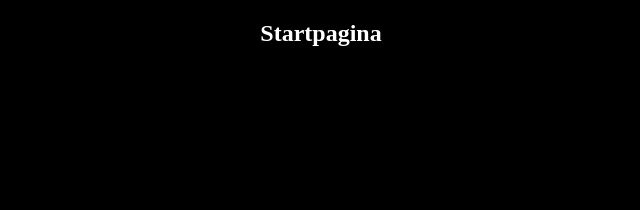
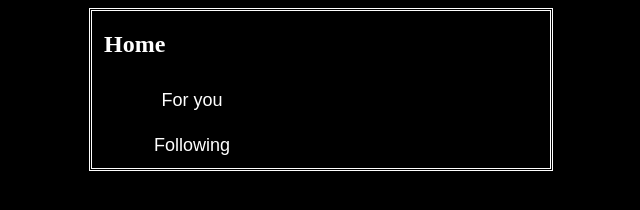
Before and after one commit to DonTeuni/Twitter_remake, a plain HTML site: page index.html in a window 1280 px wide. Shown: the whole page, without its empty margins (319-959 px from the left). Drawn offline with Linux system fonts and the light colour scheme.

Commit message:
Update
Begin van de hoofdpage

```diff
--- a/index.html
+++ b/index.html
@@ -12,7 +12,10 @@
 
 <section class="border-h1">
 
-    <h1 class="homepage-h1">Startpagina</h1>
+    <h1 class="homepage-h1">Home</h1>
+
+    <button class="fyp-button">For you</button>
+    <button class="fyp-button-2">Following</button>
 
 </section>
 
--- a/style.css
+++ b/style.css
@@ -1,6 +1,16 @@
 body {
 
     background-color: black;
+    padding: 0;
+
+}
+
+.border-h1 {
+
+    border-color: white;
+    border-style: double;
+    margin-right: 25em;
+    margin-left: 25em;
 
 }
 
@@ -8,6 +18,46 @@ body {
 
     color: white;
     display: flex;
-    justify-content: center;
+    margin-left: 0.5em;
 
 }
+
+.fyp-button{
+
+    border: none;
+    font-size: large;
+    color: white;
+    background-color: black;
+    width: 200px;
+    margin-right: 5em;
+    padding: 12px;
+    text-align: center;
+    margin-left: 0;
+
+}
+
+.fyp-button-2{
+
+    border: none;
+    font-size: large;
+    color: white;
+    background-color: black;
+    width: 200px;
+    margin-right: 5em;
+    padding: 12px;
+
+}
+
+.fyp-button:hover{
+
+    background-color: gray;
+    color: white;
+
+}
+
+.fyp-button-2:hover{
+
+    background-color: gray;
+    color: white;
+
+}
```
Also changed, not shown: 2 other files.
